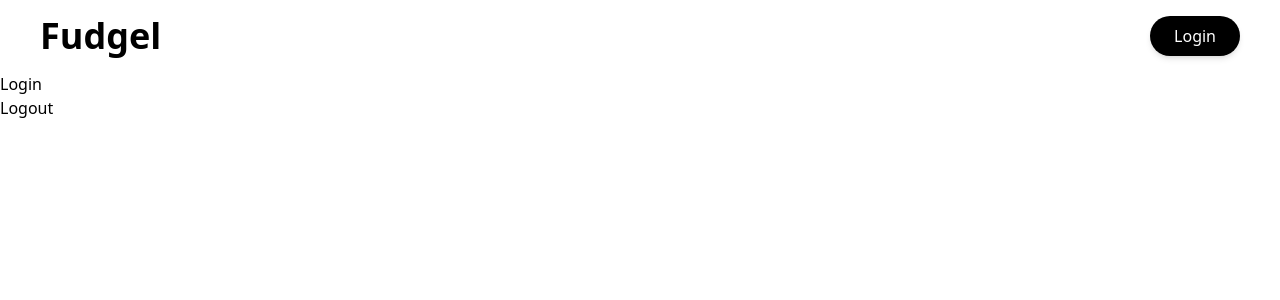
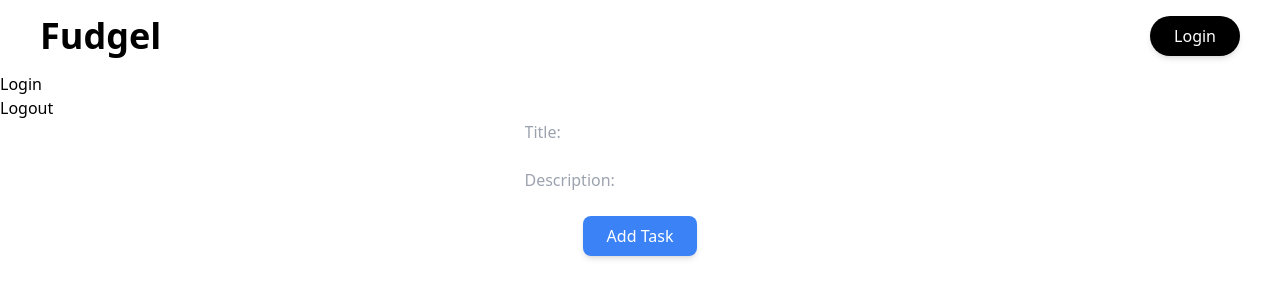
Before and after one commit to saadtresayyed10/fudgel-frontend, a Next.js app: page / in a window 1280 px wide. Shown: the top 300 px of the page. Built offline with nearby package versions, Linux system fonts and the light colour scheme; no server answers.

Commit message:
Tasks are getting added successfully

```diff
--- a/app/_components/AddTask.tsx
+++ b/app/_components/AddTask.tsx
@@ -16,11 +16,14 @@ const AddTask = () => {
 
     try {
       setLoading(true);
-      await axios.post(`${process.env.BACKEND_URL}/tasks`, {
-        taskTitle: taskTitle,
-        taskDescription: taskDescription,
-        userId: user.id,
-      });
+      await axios.post(
+        `https://puzzled-maddi-groven-dcf428ee.koyeb.app/api/tasks`,
+        {
+          taskTitle: taskTitle,
+          taskDescription: taskDescription,
+          userId: user.id,
+        }
+      );
 
       console.log(`Task added to user: ${user.fullName}`);
       setTaskTitle("");
@@ -42,11 +45,13 @@ const AddTask = () => {
           type="text"
           value={taskTitle}
           onChange={(e) => setTaskTitle(e.target.value)}
+          placeholder="Title:"
         />
         <input
           type="text"
           value={taskDescription}
           onChange={(e) => setTaskDescription(e.target.value)}
+          placeholder="Description:"
         />
         <button
           disabled={loading}
--- a/app/page.tsx
+++ b/app/page.tsx
@@ -10,6 +10,7 @@ interface User {
 import { SignInButton, SignOutButton, useUser } from "@clerk/nextjs";
 import axios from "axios";
 import { useEffect } from "react";
+import AddTask from "./_components/AddTask";
 
 const HomePage = () => {
   const { user } = useUser();
@@ -45,6 +46,7 @@ const HomePage = () => {
       </h1>
       <h2>{user?.emailAddresses[0].emailAddress}</h2>
       <SignOutButton>Logout</SignOutButton>
+      <AddTask />
     </div>
   );
 };
```
